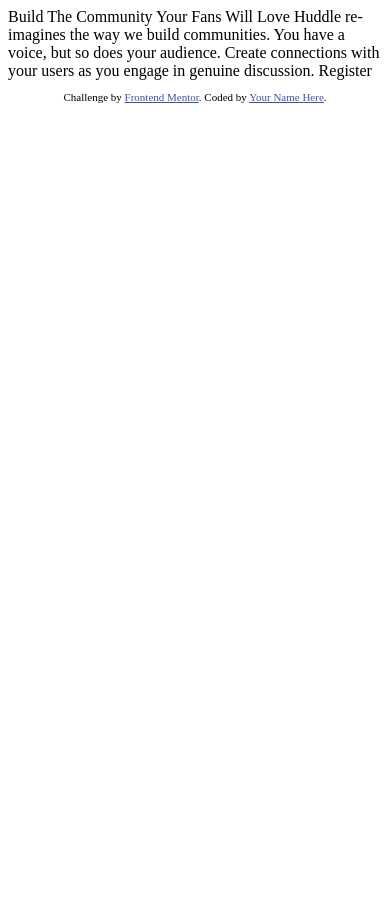
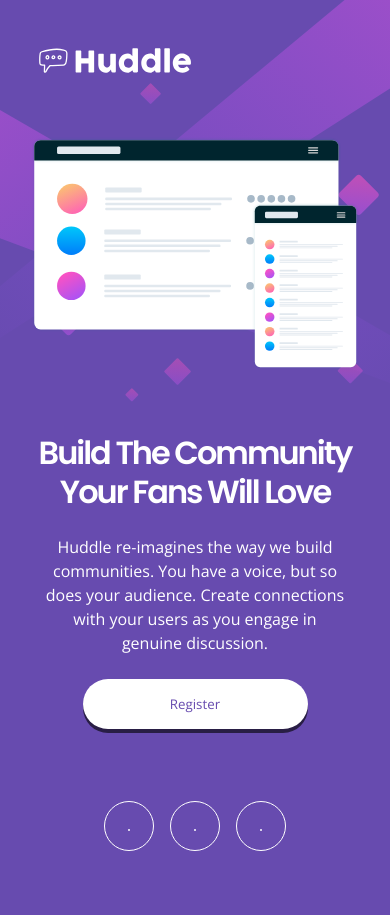
Before and after one commit to saularanguren/huddle-landing-page-with-single-introductory-section-master, a plain HTML site: page index.html in a window 390 px wide. Before the commit the page ends 844 px from the top, so only its background shows below. Drawn offline with nearby package versions, Linux system fonts and the light colour scheme.

Commit message:
primera parte del codigo, se realizo la interfas first movil, procimamente se agregara al repositorio las lineaa de media query restante para tablet y desktop

```diff
--- /dev/null
+++ b/css/style.css
@@ -0,0 +1,253 @@
+:root{
+    --color1: hsl(257, 40%, 49%);
+    --color2: hsl(300, 69%, 71%);
+    --color3: white;
+    --family1: 'Poppins', sans-serif;
+    --family2: 'Open Sans', sans-serif;
+}
+
+*{
+    margin: 0;
+    padding: 0;
+    box-sizing: border-box;
+}
+
+body{
+    width: 100vw;
+    min-height: 100vh;
+
+    display: flex;
+    align-items: center;
+    flex-direction: column;
+
+    background-color: var(--color1);
+    color: var(--color3);
+}
+
+.container{
+    width: 100%;
+    height: 100%;
+
+    display: flex;
+    justify-content: center;
+    align-items: center;
+}
+
+/* Landing Page */
+#header{
+    width: 100%;
+    height: 100%;
+
+    display: flex;
+    justify-content: center;
+    align-items: center;
+    flex-basis: 45%;
+
+    background-image: url(../images/bg-mobile.svg);
+    background-repeat: no-repeat;
+    background-size: cover;
+}
+
+.header{
+    width: 84%;
+    height: 100%;
+
+    display: flex;
+    justify-content: start;
+    align-items: center;
+    flex-direction: column;
+}
+
+.header__logo{
+    width: 100%;
+    height: 100%;
+
+    padding: 2.5em 0;
+
+    display: flex;
+    justify-content: start;
+    align-items: center;
+    flex-basis: 20%;
+}
+
+.header__logo img{
+    width: 50%;
+    max-width: 250px;
+}
+
+.header__ilustration{
+    width: 100%;
+    height: 100%;
+
+    padding: 1em 0 2em 0;
+
+    display: flex;
+    justify-content: center;
+    align-items: center;
+    flex-basis: 80%;
+}
+
+.header__ilustration img{
+    width: 100%;
+    max-width: 625px;
+    max-height: 450px;
+    object-fit: cover;
+}
+
+#main{
+    width: 100%;
+    height: 100%;
+
+    display: flex;
+    justify-content: center;
+    align-items: center;
+    flex-basis: 45%;
+}
+
+.main{
+    width: 84%;
+    height: 100%;
+}
+
+.main__info{
+    width: 100%;
+    height: 100%;
+
+    display: flex;
+    justify-content: start;
+    align-items: center;
+    flex-direction: column;
+
+    text-align: center;
+    padding: 2em 0;
+}
+
+.main__info h1{
+    max-width: 400px;
+    letter-spacing: -2px;
+    line-height: 1.2em;
+    font-family: var(--family1);
+}
+
+.main__info p{
+    max-width: 304px;
+    margin: 1.5em 0;
+    line-height: 1.5em;
+    font-family: var(--family2);
+}
+
+.main__info button{
+    width: 225px;
+    height: 50px;
+
+    border: none;
+    border-radius: 2em;
+    box-shadow: 0px 4px 0px rgba(0, 0, 0, 0.603);
+    cursor: pointer;
+
+    color: var(--color1);
+    font-family: var(--family2);
+    background-color: var(--color3);
+
+    transition: .3s ease;
+}
+
+.main__info button:hover{
+    background-color: var(--color2);
+    color: var(--color3);
+}
+
+#footer{
+    width: 100%;
+    height: 100%;
+
+    display: flex;
+    justify-content: center;
+    align-items: center;
+    flex-basis: 10%;
+}
+
+.footer{
+    width: 84%;
+    height: 100%;
+
+    display: flex;
+    justify-content: center;
+    align-items: center;
+
+    padding: 2.5em 0 4em;
+}
+
+.footer__links{
+    width: 60%;
+    height: 50%;
+
+    display: flex;
+    justify-content: center;
+    align-items: center;
+    gap: 1em;
+}
+
+.footer__links a{
+    padding: 1em;
+    width: 50px;
+    height: 50px;
+
+    display: flex;
+    justify-content: center;
+    align-items: center;
+
+    text-align: center;
+    text-decoration: none;
+    color: var(--color3);
+
+    border: .1em solid var(--color3);
+    border-radius: 50%;
+    cursor: pointer;
+
+    transition: .3s ease;
+}
+
+.footer__links a:hover{
+    color: var(--color2);
+    border-color: var(--color2);
+}
+/* End Landing Page */
+
+@media only screen and (min-width: 768px){
+    body{
+        background-image: url(../images/bg-desktop.svg);
+    }
+    #header{
+        flex-basis: 15%;
+
+        background-image: none;
+    }
+
+    .header{
+        width: 90%;
+        max-width: 1400px;
+    }
+
+    .header__ilustration{
+        display: none;
+    }
+
+    #main{
+        flex-basis: 70%;
+    }
+
+    .main{
+        width: 90%;
+        max-width: 1400px;
+    }
+
+    #footer{
+        flex-basis: 15%;
+    }
+
+    .footer{
+        width: 90%;
+        max-width: 1400px;
+    }
+}
--- a/index.html
+++ b/index.html
@@ -1,33 +1,59 @@
 <!DOCTYPE html>
 <html lang="en">
+
 <head>
   <meta charset="UTF-8">
-  <meta name="viewport" content="width=device-width, initial-scale=1.0"> <!-- displays site properly based on user's device -->
+  <meta name="viewport" content="width=device-width, initial-scale=1.0">
+  <title>Frontend Mentor | Huddle landing page with single introductory section</title>
+  <link rel="stylesheet" href="css/style.css">
+  <link rel="icon" type="image/png" sizes="32x32" href="./images/favicon-32x32.png">
+  <link href="https://fonts.googleapis.com/css2?family=Poppins:wght@400;600&display=swap" rel="stylesheet">
+  <link href="https://fonts.googleapis.com/css2?family=Open+Sans&display=swap" rel="stylesheet">
+</head>
 
-  <link rel="icon" type="image/png" sizes="32x32" href="./images/favicon-32x32.png">
-
-  <title>Frontend Mentor | Huddle landing page with single introductory section</title>
-
-  <!-- Feel free to remove these styles or customise in your own stylesheet 👍 -->
-  <style>
-    .attribution { font-size: 11px; text-align: center; }
-    .attribution a { color: hsl(228, 45%, 44%); }
-  </style>
-</head>
 <body>
 
-  Build The Community Your Fans Will Love
+  <!-- Landing Page -->
+  <header id="header">
+    <div class="header container">
 
-  Huddle re-imagines the way we build communities. You have a voice, but so does your audience.
-  Create connections with your users as you engage in genuine discussion.
+      <div class="header__logo">
+        <img src="images/logo.svg" alt="">
+      </div>
 
-  Register
+      <div class="header__ilustration">
+        <img src="images/illustration-mockups.svg" alt="ilustration-movil">
+      </div>
 
-  <footer>
-    <p class="attribution">
-      Challenge by <a href="https://www.frontendmentor.io?ref=challenge" target="_blank">Frontend Mentor</a>.
-      Coded by <a href="#">Your Name Here</a>.
-    </p>
+    </div>
+  </header>
+
+  <main id="main">
+    <div class="main container">
+
+      <div class="main__info">
+        <h1>Build The Community Your Fans Will Love</h1>
+
+        <p>Huddle re-imagines the way we build communities. You have a voice, but so does your audience. Create connections with your users as you engage in genuine discussion. </p>
+
+        <button>Register</button>
+      </div>
+
+    </div>
+  </main>
+
+  <footer id="footer">
+    <div class="footer container">
+
+      <div class="footer__links">
+        <a href="#">.</a>
+        <a href="#">.</a>
+        <a href="#">.</a>
+      </div>
+
+    </div>
   </footer>
+  <!-- End Landing Page -->
+
 </body>
 </html>
```
